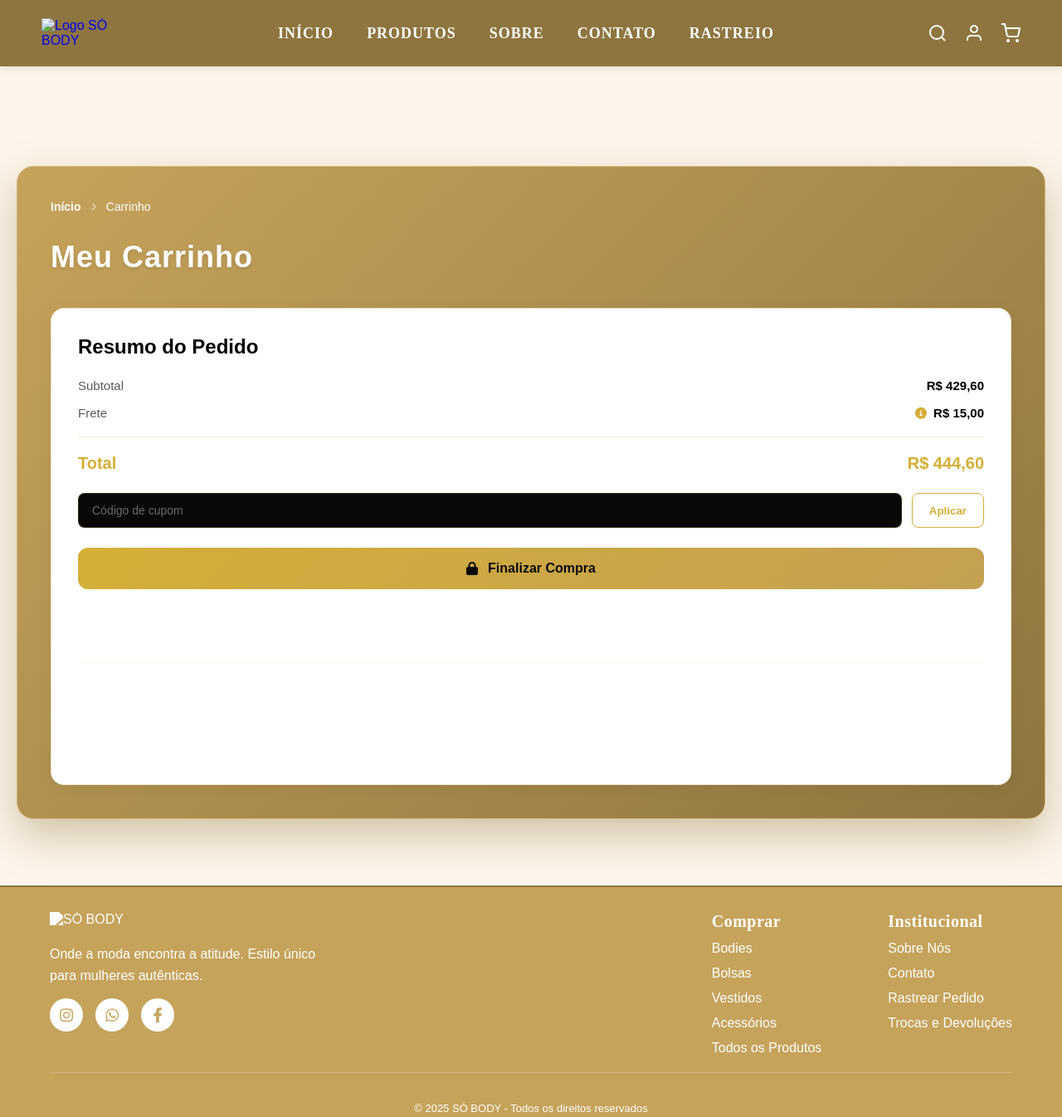
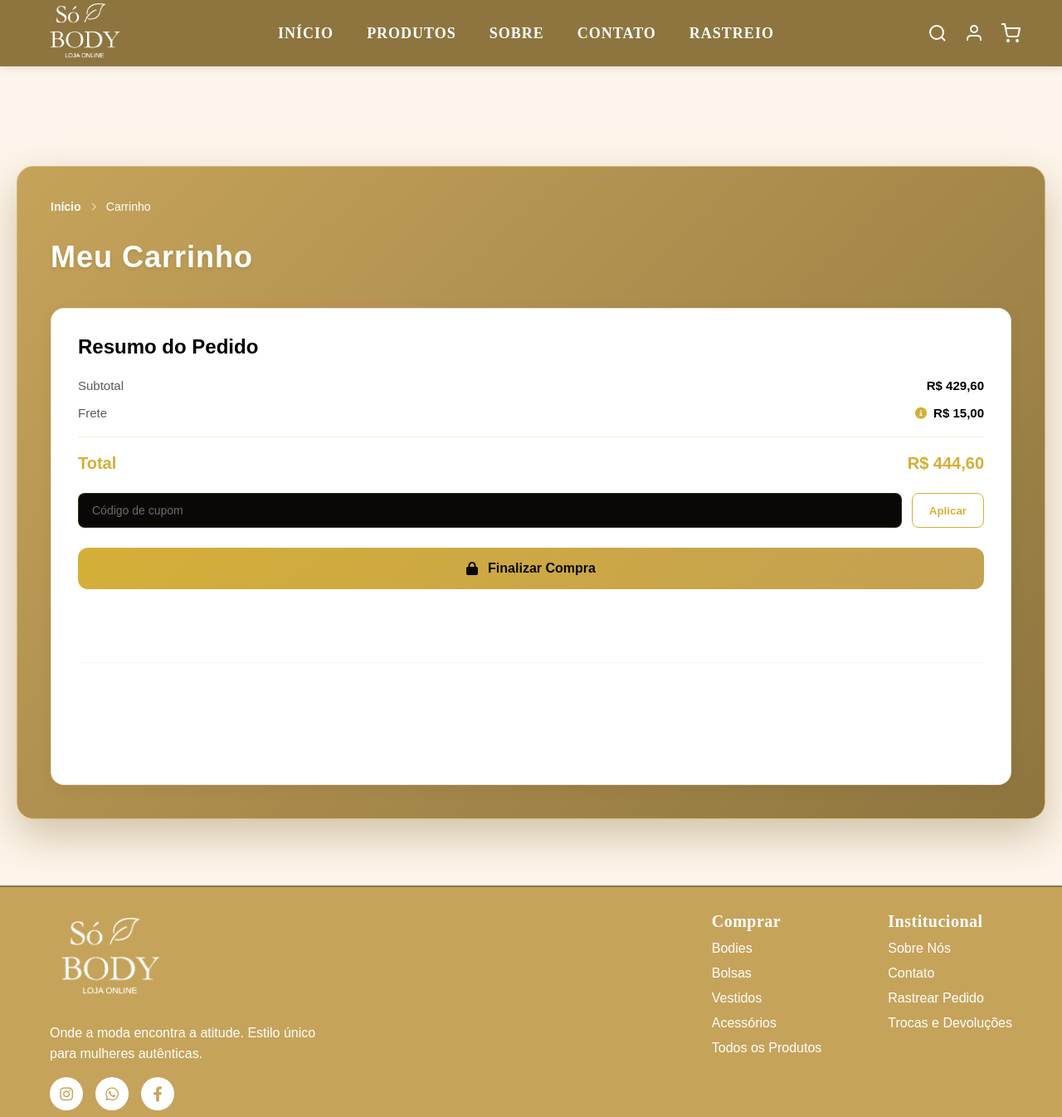
Before and after one commit to Ovini8894/sobodyV01, a plain HTML site: page side-pages/cart.html in a window 1280 px wide. Shown: the top 1346 px of the page at 83% size. Drawn offline with Linux system fonts and the light colour scheme; files that its build step writes are made by us from their sources; a script that the page names is missing; a web font is replaced by a local one.

Commit message:
Correção atualizada dos caminhos das imagens, após colocar a pasta assets dentro de docs.

```diff
--- a/side-pages/cart.html
+++ b/side-pages/cart.html
@@ -18,7 +18,7 @@
     <div class="navbar-brand">
       <span class="brand-logo">
         <a href="index.html">
-          <img src="assets/whitesobody-removebg-preview.png" alt="Logo SÓ BODY">
+          <img src="../docs/assets/whitesobody-removebg-preview.png" alt="Logo SÓ BODY">
         </a>
       </span>
     </div>
@@ -144,7 +144,7 @@
     <div class="footer-container">
       <div class="footer-main">
         <div class="footer-brand">
-          <img src="assets/whitesobody-removebg-preview.png" alt="SÓ BODY" class="footer-logo-img">
+          <img src="../docs/assets/whitesobody-removebg-preview.png" alt="SÓ BODY" class="footer-logo-img">
           <p class="footer-tagline">Onde a moda encontra a atitude. Estilo único para mulheres autênticas.</p>
           <div class="footer-social">
             <a href="#" class="social-btn"><i class="fab fa-instagram"></i></a>
```
Also changed, not shown: side-pages/admin.html (+1 -1 lines), side-pages/checkout.html (+1 -1 lines), side-pages/delivery.html (+1 -1 lines), side-pages/login.html (+1 -1 lines), side-pages/my-orders.html (+1 -1 lines), side-pages/product.html (+2 -2 lines), side-pages/profile.html (+2 -2 lines).
